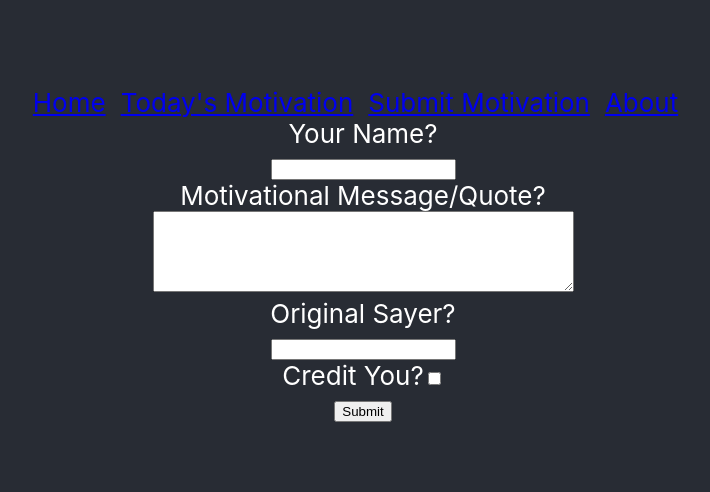
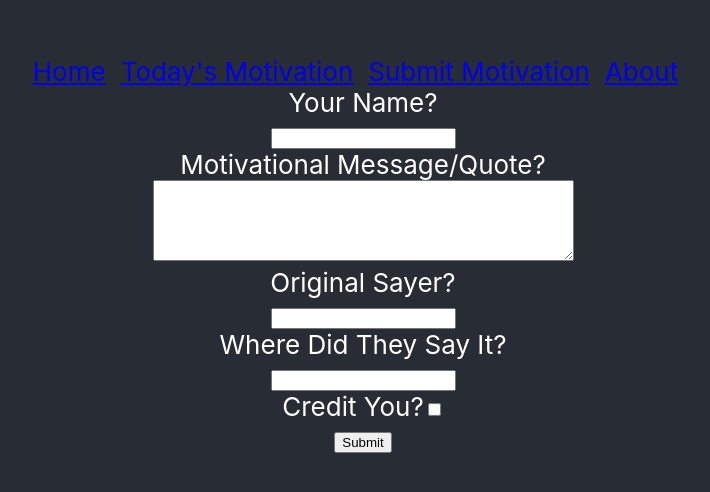
Before and after one commit to JakeKViti/Motivation, a React (Create React App) app: page /form in a window 1280 px wide. Shown: the part 146-638 px from the top of the page, without its empty margins (277-987 px from the left). Built offline with nearby package versions, Linux system fonts and the light colour scheme.

Commit message:
Add Where to Form Page

```diff
--- a/src/components/Form.js
+++ b/src/components/Form.js
@@ -4,12 +4,20 @@ export default class Form extends React.Component {
     state = {
         name: "Anon",
         message: "None",
-        origin: "Unknown",
+        sayer: "Unknown",
+        where: "Unknown"
+    }
+
+    handleChange = (event) => {
+      debugger
+      this.setState({
+
+      })
     }
 
     handleSubmit = (event) => {
         event.preventDefault()
-        alert("Submit Successful")
+        debugger
     }
 
     render() {
@@ -41,6 +49,14 @@ export default class Form extends React.Component {
             </label>
             <br></br>
             <label>
+              Where Did They Say It?
+            <br></br>
+            <input
+              type="text"
+            />
+            </label>
+            <br></br>
+            <label>
               Credit You?
             <input
               type="checkbox"
--- a/src/components/Home.js
+++ b/src/components/Home.js
@@ -4,7 +4,7 @@ export default class Home extends React.Component {
     render() {
         return (
             <div>
-                Future Home
+                Welcome To The Motivational App
             </div>
         );
     }
```
